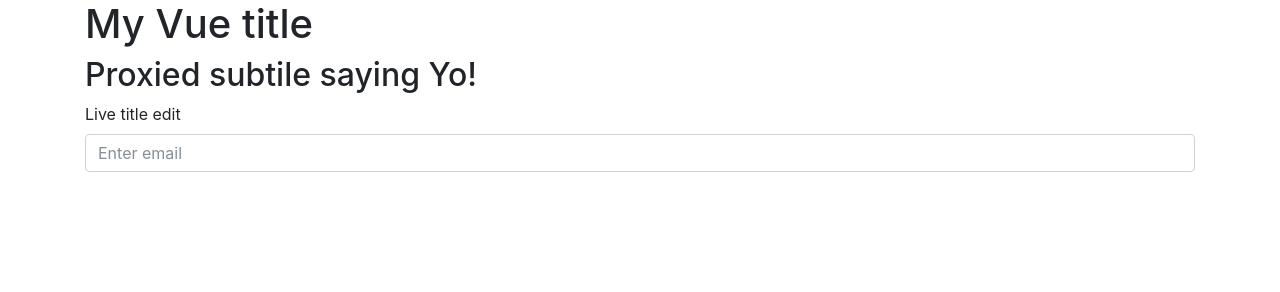
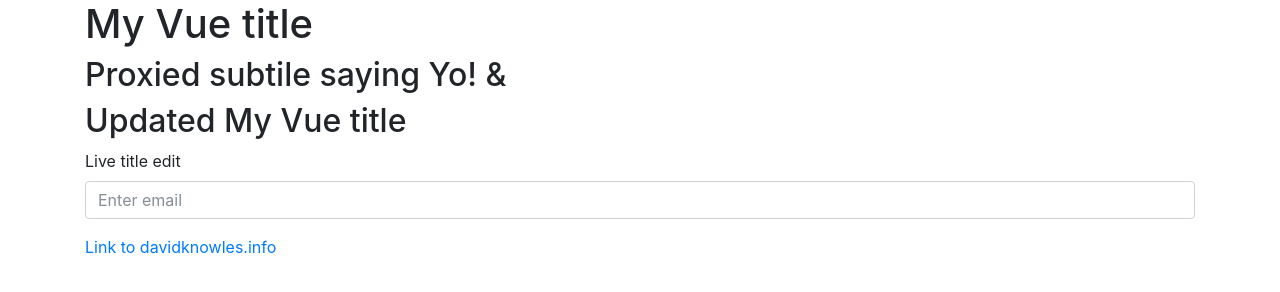
Before and after one commit to Timidfriendly/Udemy-Vue-JS2, a website: page src/index.html in a window 1280 px wide. Drawn offline with Linux system fonts and the light colour scheme.

Commit message:
Use directive v-once

```diff
--- a/src/index.html
+++ b/src/index.html
@@ -17,7 +17,8 @@
                 <div class="row">
                     <div class="col">
                         <h1>{{ title }}</h1>
-                        <h2>{{ sayHello() }}</h2>
+                        <h2 v-once>{{ subtitle }} &</h2>
+                        <h2>{{ sayHelloSubtitle() }}  </h2>
 
                         <form>
                             <div class="form-group">
@@ -25,6 +26,7 @@
                                 <input type="email" class="form-control" id="exampleInputEmail1" aria-describedby="emailHelp" placeholder="Enter email" v-on:input="changeTitle">
 
                             </div>
+                            <a v-bind:href="link">Link to davidknowles.info</a>
                         </form>
                     </div>
                 </div>
--- a/src/js/main.js
+++ b/src/js/main.js
@@ -2,13 +2,15 @@ new Vue({
     el: '#app',
     data: {
         title: 'My Vue title',
-        subtitle: 'Proxied subtile saying Yo!'
+        subtitle: 'Proxied subtile saying Yo!',
+        link: 'https://davidknowles.info'
     },
     methods: {
         changeTitle: function(event) {
             this.title = event.target.value;
         },
-        sayHello: function () {
+        sayHelloSubtitle: function () {
+            this.subtitle = 'Updated My Vue title';
             return this.subtitle;
         }
     }
```
